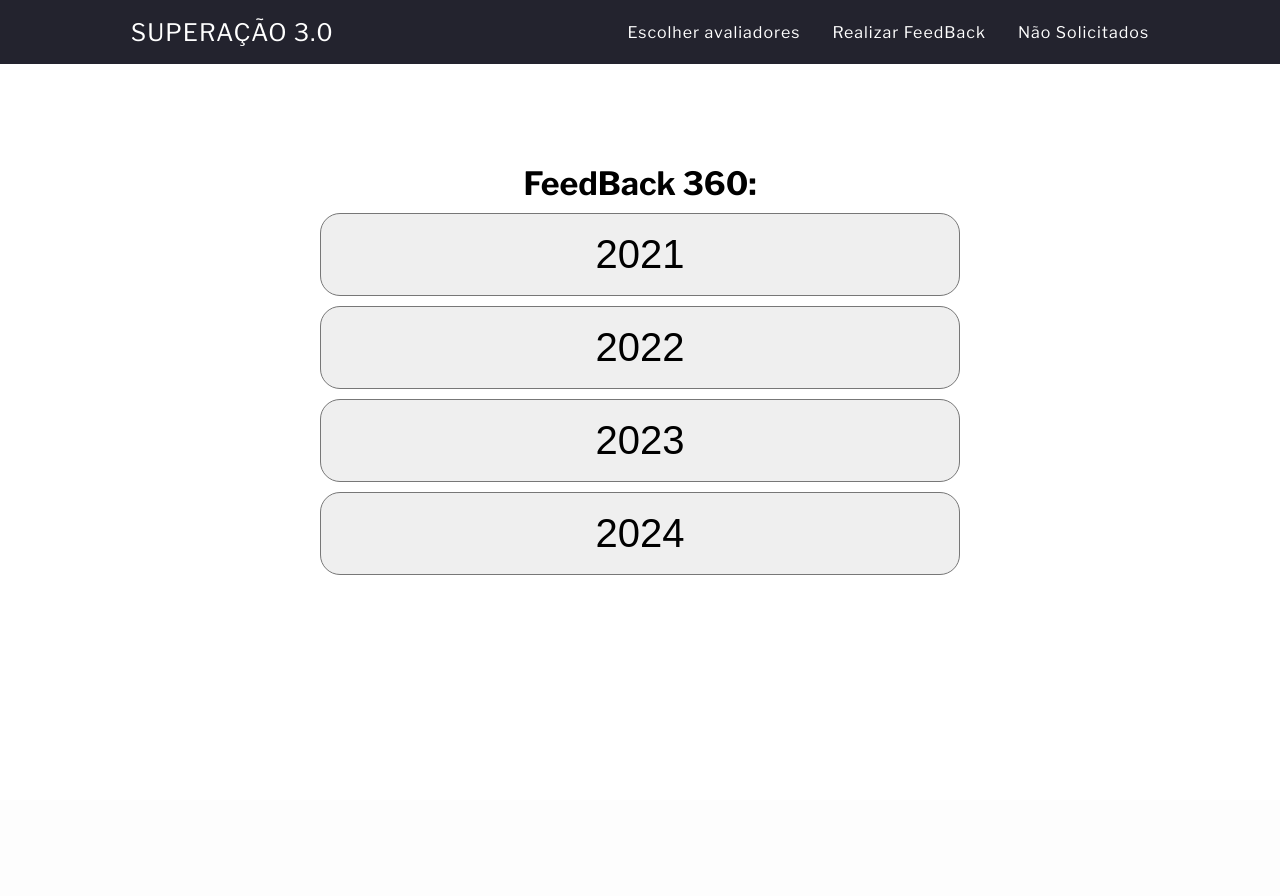
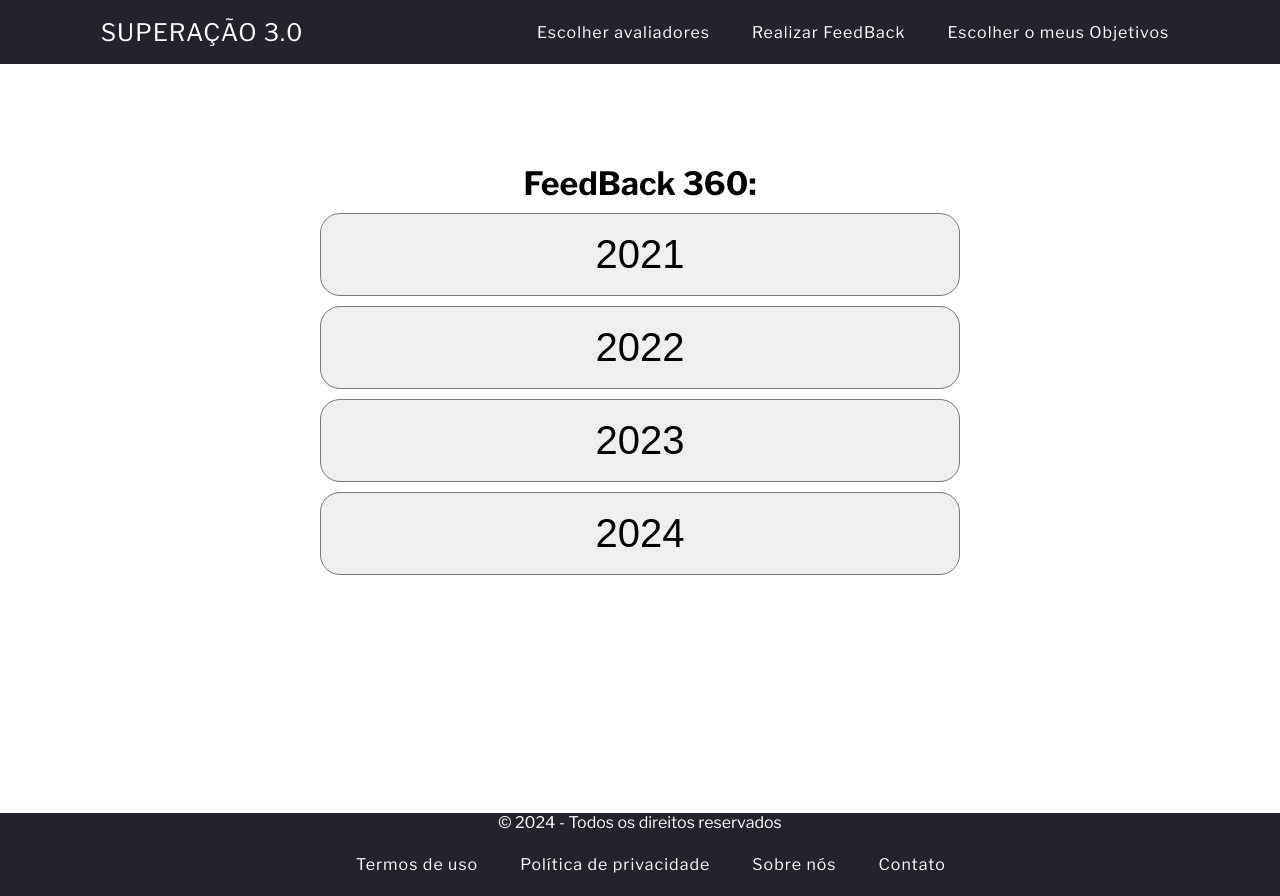
Before and after one commit to matheusCCO/Superacao3.0, a PHP site: page /frontEnd/telaHome/home.php in a window 1280 px wide. Before the commit the page ends 575 px from the top, so only its background shows below. Run offline with PHP 8.4, Linux system fonts and the light colour scheme.

```diff
--- /dev/null
+++ b/frontEnd/layout/rodaPe.php
@@ -0,0 +1,14 @@
+<link rel="stylesheet" href="../style/styleRodaPe.css" />
+
+
+<footer>
+	<p>&copy; 2024 - Todos os direitos reservados</p>
+	<nav>
+		<ul>
+			<li><a href="#">Termos de uso</a></li>
+			<li><a href="#">Política de privacidade</a></li>
+			<li><a href="#">Sobre nós</a></li>
+			<li><a href="#">Contato</a></li>
+		</ul>
+	</nav>
+</footer>
--- a/frontEnd/layout/topo.php
+++ b/frontEnd/layout/topo.php
@@ -4,7 +4,7 @@
         <ul class="nav-list">
           <li><a href="../solicitarFeedBack/telaEscolerAvaliadores360.php">Escolher avaliadores</a></li>
           <li><a href="#">Realizar FeedBack</a></li>
-          <li><a href="#">Não Solicitados</a></li>
+          <li><a href="#">Escolher o meus Objetivos</a></li>
         </ul>
       </nav>
 </header>
--- /dev/null
+++ b/frontEnd/style/styleRodaPe.css
@@ -0,0 +1,24 @@
+footer {
+
+	background-color: #23232e;
+	color: #fff;
+
+	text-align: center;
+	margin-top: 238px;
+}
+
+ul {
+	list-style: none;
+	padding: 0;
+	margin: 0;
+}
+
+li {
+	display: inline-block;
+	margin: 0 10px;
+}
+
+a {
+	color: #fff;
+	text-decoration: none;
+}
--- a/frontEnd/telaHome/home.php
+++ b/frontEnd/telaHome/home.php
@@ -44,6 +44,8 @@
         </div>
     <?php }?>
     </main>
+    <?php require "../layout/rodaPe.php"; ?>
+
     <script src="collapsible.js"></script>
   </body>
 </html>
```
Also changed, not shown: backEnd/servidor/server.php (+8 -0 lines), frontEnd/layout/mostraAvaliadores.php (added, +23 -0 lines), frontEnd/layout/secaoValidaAvaliador.php (added, +34 -0 lines), frontEnd/solicitarFeedBack/telaEscolerAvaliadores360.php (+8 -33 lines), frontEnd/style/steyleTelaSolicitaAvaliacao.css (+17 -1 lines).
